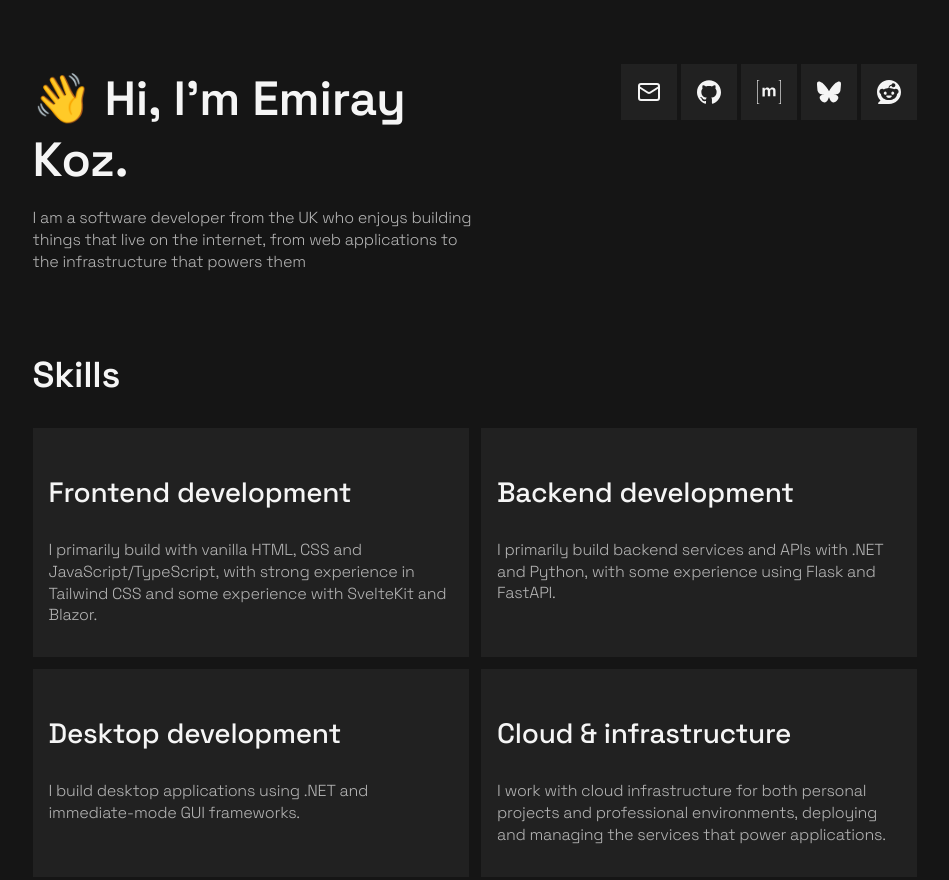
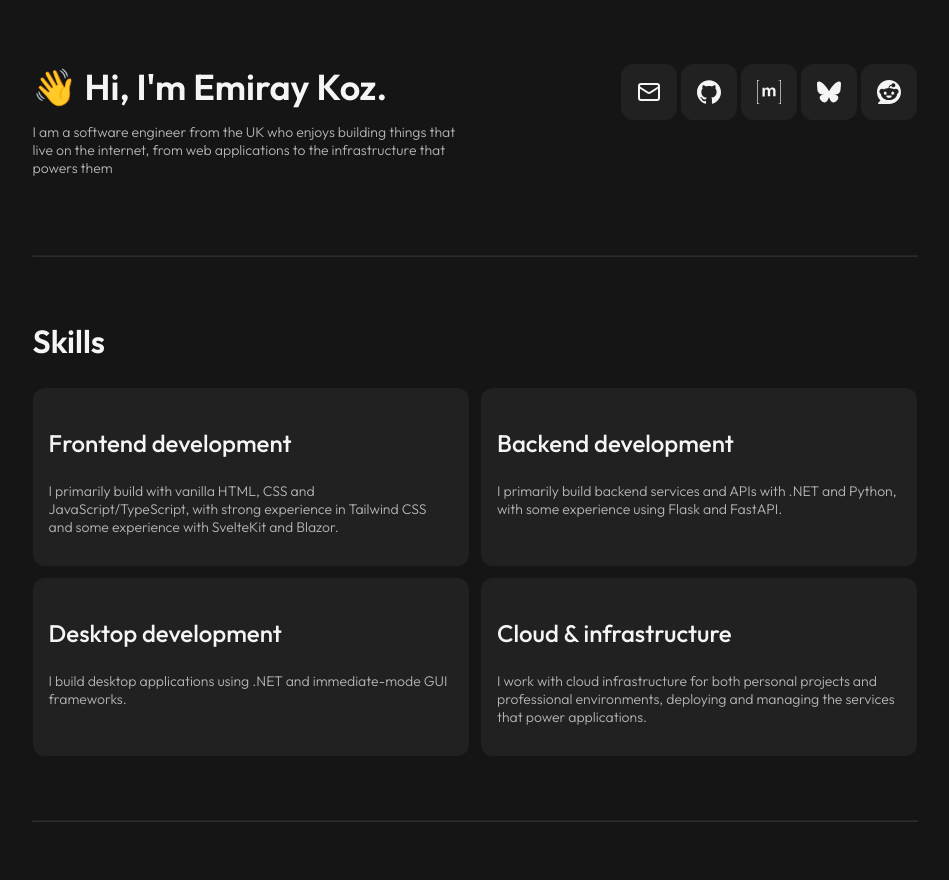
Before and after one commit to emiraykoz/emiray.uk, a website built with Vite: page src/index.html in a window 1280 px wide. Shown: the top 880 px of the page, without its empty margins (165-1114 px from the left). Built offline with nearby package versions, Linux system fonts and the light colour scheme.

Commit message:
feat: change font to "Outfit" and update styles

```diff
--- a/src/index.html
+++ b/src/index.html
@@ -6,9 +6,6 @@
   <meta name="viewport" content="width=device-width, initial-scale=1.0" />
   <link rel="stylesheet" href="/styles/global.css" />
   <title>Emiray Koz</title>
-  <style>
-    @import url('https://fonts.googleapis.com/css2?family=Inter:ital,opsz,wght@0,14..32,100..900;1,14..32,100..900&display=swap');
-  </style>
 </head>
 
 <body>
@@ -18,7 +15,7 @@
         <h1 style="margin: 0;">
           👋 Hi, I'm Emiray Koz.
         </h1>
-        <p> I am a software developer from the UK who enjoys building things that live on the internet, from web
+        <p> I am a software engineer from the UK who enjoys building things that live on the internet, from web
           applications to the
           infrastructure that powers them
         </p>
@@ -64,6 +61,7 @@
       </div>
     </div>
   </section>
+  <hr />
   <section class="skills">
     <h2>Skills</h2>
     <div class="grid-2-cols" style="gap: 12px;">
@@ -91,6 +89,7 @@
       </div>
     </div>
   </section>
+  <hr />
   <section class="projects">
     <h2>Projects</h2>
     <div class="grid-2-cols" style="gap: 12px;">
@@ -104,6 +103,7 @@
       </a>
     </div>
   </section>
+  <hr />
   <section class="professional-experience">
     <h2>Professional experience</h2>
     <div class="grid-2-cols" style="gap: 12px;">
@@ -114,11 +114,6 @@
           of the
           business.</p>
       </div>
-      <div class="card">
-        <small>Falcon | 2025-Present</small>
-        <h3>Systems administrator</h3>
-        <p>I handle server deployment and systems administration for Falcon.</p>
-      </div>
     </div>
   </section>
 </body>
--- a/src/styles/global.css
+++ b/src/styles/global.css
@@ -1,3 +1,5 @@
+@import url('https://fonts.googleapis.com/css2?family=Outfit:wght@100..900&display=swap');
+
 :root {
   --background-color: #151515;
 
@@ -8,7 +10,7 @@
   --text-secondary-color: #b5b5b5;
   --text-muted-color: #737373;
 
-  --border-radius: 0;
+  --border-radius: 12px;
 }
 
 body {
@@ -24,9 +26,8 @@ body {
 }
 
 * {
-  font-family: "Space Grotesk", system-ui, -apple-system, BlinkMacSystemFont, "Segoe UI",
+  font-family: "Outfit", system-ui, -apple-system, BlinkMacSystemFont, "Segoe UI",
     Roboto, "Helvetica Neue", Arial, sans-serif;
-  letter-spacing: -0.25px;
   font-optical-sizing: auto;
   -webkit-font-smoothing: antialiased;
   -moz-osx-font-smoothing: grayscale;
@@ -50,42 +51,42 @@ small {
 }
 
 h1 {
-  font-size: 48px;
+  font-size: 36px;
   font-weight: 600;
 }
 
 h2 {
-  font-size: 36px;
+  font-size: 32px;
   font-weight: 600;
 }
 
 h3 {
-  font-size: 28px;
+  font-size: 24px;
   font-weight: 500;
 }
 
 h4 {
-  font-size: 24px;
+  font-size: 20px;
   font-weight: 500;
 }
 
 h5 {
-  font-size: 20px;
+  font-size: 18px;
   font-weight: 400;
 }
 
 h6 {
-  font-size: 18px;
+  font-size: 16px;
   font-weight: 400;
 }
 
 p {
-  font-size: 16px;
+  font-size: 14px;
   font-weight: 300;
 }
 
 small {
-  font-size: 14px;
+  font-size: 12px;
   font-weight: 300;
 }
 
@@ -116,6 +117,7 @@ img {
   border-radius: var(--border-radius);
   padding: 16px;
   background-color: var(--surface-color);
+  transition: all 50ms ease-in-out;
 }
 
 .social-button:hover {
@@ -162,9 +164,16 @@ a {
   padding: 16px;
   background-color: var(--surface-color);
   border-radius: var(--border-radius);
+  transition: all 50ms ease-in-out;
 }
 
 .card:hover {
   transform: translateY(-4px);
   background-color: var(--surface-lifted-color);
 }
+
+hr {
+  opacity: 0.1;
+  width: 70%;
+  margin-top: 64px;
+}
```
